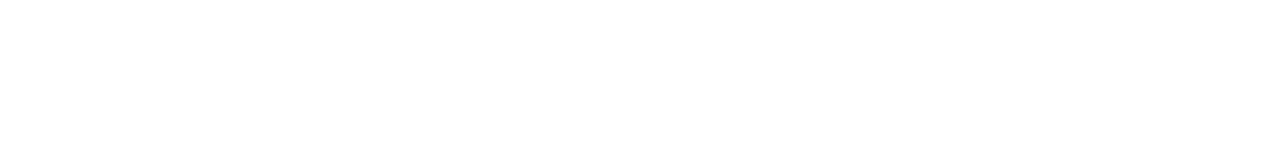
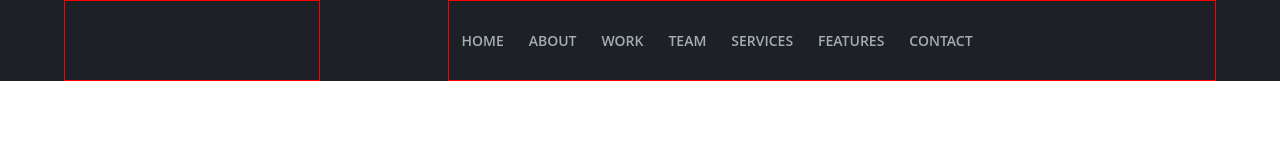
Before and after one commit to Iqbal0786/quolam-assignment, a plain HTML site: page index.html in a window 1280 px wide. Drawn offline with Linux system fonts and the light colour scheme.

Commit message:
added navbar

```diff
--- a/index.html
+++ b/index.html
@@ -4,9 +4,30 @@
     <meta charset="UTF-8">
     <meta http-equiv="X-UA-Compatible" content="IE=edge">
     <meta name="viewport" content="width=device-width, initial-scale=1.0">
+    <link rel="stylesheet" href="./styles/index.css">
     <title>Modest</title>
 </head>
 <body>
+      <!-- navbar section  start -->
+        <div id="navbar">
+            <div id="leftnav">
 
+            </div>
+            <div id="rightnav">
+                <ul>
+                    <li>
+                        HOME
+                    </li>
+                    <li>ABOUT</li>
+                    <li>WORK</li>
+                    <li>TEAM</li>
+                    <li>SERVICES</li>
+                    <li>FEATURES</li>
+                    <li>CONTACT</li>
+                </ul>
+            </div>
+        </div>
+
+        <!-- navbar section  end -->
 </body>
 </html>
--- /dev/null
+++ b/styles/index.css
@@ -0,0 +1,38 @@
+*{
+    margin: 0;
+    padding: 0;
+    box-sizing: border-box;
+}
+
+#navbar{
+width: 100%;
+height: 81px;
+background-color: #1d2026;
+ display: flex;
+ justify-content: space-around;
+}
+#navbar>#leftnav{
+    width: 20%;
+    height: 100%;
+    border: 1px solid red;
+}
+#navbar>#rightnav{
+    width: 60%;
+    height: 100%;
+    border: 1px solid red;
+
+}
+#rightnav>ul{
+ width: 70%;
+ text-decoration: none;
+ display: flex;
+ justify-content: space-around;
+ align-items: center;
+ list-style-type: none;
+ margin-top: 2.5%;
+ font-size: 14px;
+line-height: 42px;
+color: #a4aead;
+font-weight: 600;
+font-family: "Open Sans";
+}
```
